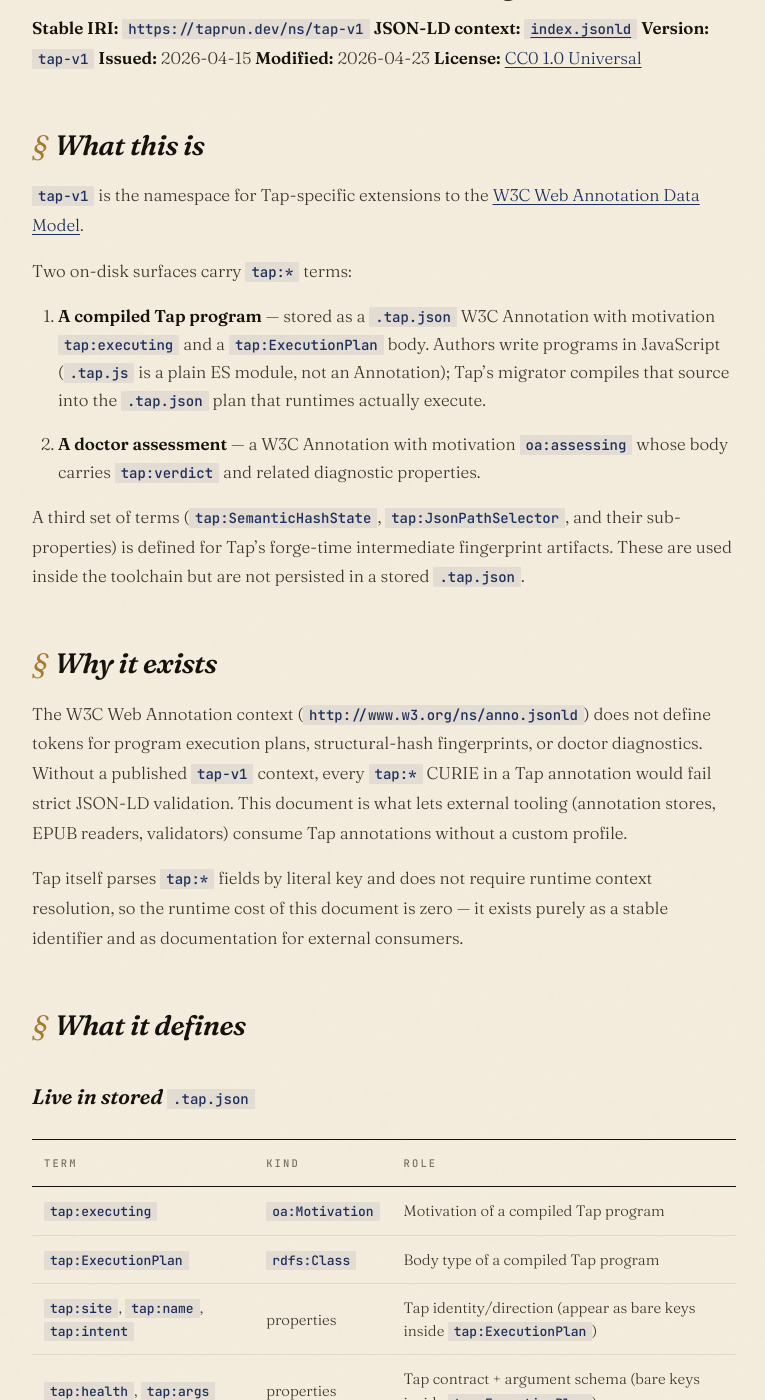
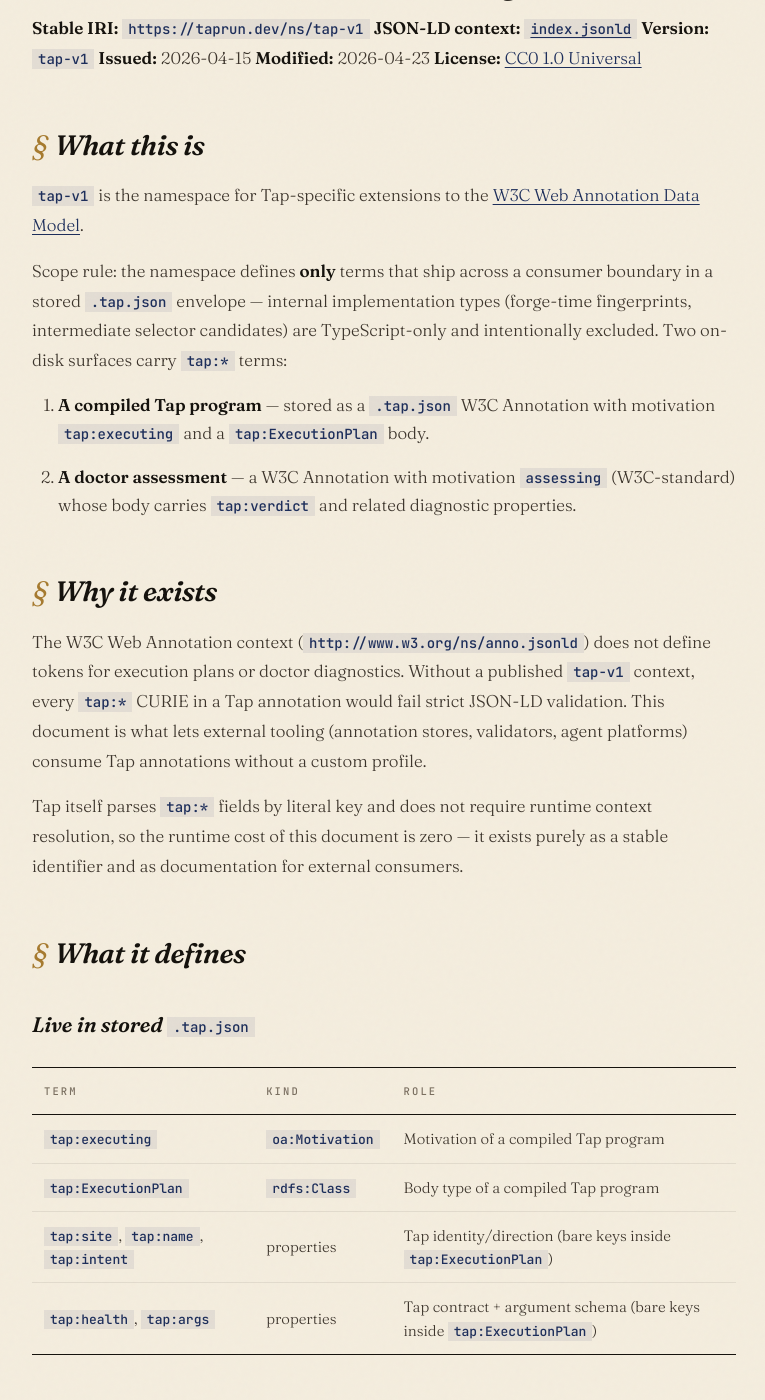
Before and after one commit to LeonTing1010/tap, a Jekyll site: the page built from docs/ns/tap-v1/README.md, in a window 1280 px wide and 1400 px high, scrolled down 190 px. Shown: the whole window, without its empty margins (256-1021 px from the left). Built offline with Jekyll 4.4.1, drawn with Linux system fonts in a browser that asks for light colours; our own code applies the rules of GitHub Pages for plain Markdown files; some of the changed text lies outside the part shown.

Commit message:
ns(tap-v1): cross-consumer-contract scope + JSON-LD naming + CI guard
Three problems resolved together because they're the same fix at
different layers:

1) Scope creep — six forge-time intermediate terms
   (tap:JsonPathSelector, tap:SemanticHashState, tap:rootHash,
   tap:selectors, tap:endpoints, tap:jsonLdValues) were defined as
   protocol vocabulary but README itself admits they "are not persisted
   in a stored .tap.json". Zero external consumers; their presence
   freezes internal fingerprint algorithm shape into a permanent
   protocol commitment (R3 violation: formal-precise-but-inexpressive).
   Removed from index.jsonld and README.md.

2) Historical baggage — tap:extracting was kept as deprecated for
   "namespace stability" but never reached a stored .tap.json. No
   consumer ever depended on it; the deprecation entry was preserving
   nothing real. Removed.

3) Naming inconsistency — tap:suggest_authoritative used snake_case in
   both the namespace and the doctor body type, while every other
   property is camelCase per JSON-LD/RDF convention (and the W3C anno
   model). Renamed to tap:suggestAuthoritative across both repos.
   Convention now documented in README under a new "Naming convention"
   section: classes PascalCase, properties camelCase, motivations
   lowercase verb.

After cleanup the namespace contains exactly 13 cross-consumer terms.

Adds a CI guard (packages.yml :: ns-cross-consumer-only) that
two-way-diffs the canonical 13-term set against index.jsonld @ids and
README contract-table entries. Future scope creep fails the build —
the human-discipline Layer 5 enforcement is replaced with structural
Layer 3 enforcement (Standard 1: make violations difficult, don't
rely on memory).

Co-Authored-By: Claude Opus 4.7 (1M context) <noreply@anthropic.com>

````diff
--- a/docs/ns/tap-v1/README.md
+++ b/docs/ns/tap-v1/README.md
@@ -1,6 +1,6 @@
 ---
 title: "tap-v1 — Web Annotation extension vocabulary"
-description: "Stable JSON-LD vocabulary that extends W3C Web Annotation with tap-specific terms (tap:ExecutionPlan, tap:executing, tap:layer). Versioned at tap-v1 since 2026-04-15."
+description: "Stable JSON-LD vocabulary that extends W3C Web Annotation with tap-specific terms (tap:executing, tap:ExecutionPlan, tap:verdict). Cross-consumer protocol contract only — internal implementation types are TypeScript-only and excluded by design. Versioned at tap-v1 since 2026-04-15."
 permalink: /ns/tap-v1/
 ---
 
@@ -18,31 +18,26 @@ permalink: /ns/tap-v1/
 `tap-v1` is the namespace for Tap-specific extensions to the
 [W3C Web Annotation Data Model](https://www.w3.org/TR/annotation-model/).
 
-Two on-disk surfaces carry `tap:*` terms:
+Scope rule: the namespace defines **only** terms that ship across a
+consumer boundary in a stored `.tap.json` envelope — internal
+implementation types (forge-time fingerprints, intermediate selector
+candidates) are TypeScript-only and intentionally excluded. Two on-disk
+surfaces carry `tap:*` terms:
 
 1. **A compiled Tap program** — stored as a `.tap.json` W3C Annotation with
-   motivation `tap:executing` and a `tap:ExecutionPlan` body. Authors write
-   programs in JavaScript (`.tap.js` is a plain ES module, not an
-   Annotation); Tap's migrator compiles that source into the `.tap.json`
-   plan that runtimes actually execute.
-2. **A doctor assessment** — a W3C Annotation with motivation
-   `oa:assessing` whose body carries `tap:verdict` and related diagnostic
+   motivation `tap:executing` and a `tap:ExecutionPlan` body.
+2. **A doctor assessment** — a W3C Annotation with motivation `assessing`
+   (W3C-standard) whose body carries `tap:verdict` and related diagnostic
    properties.
-
-A third set of terms (`tap:SemanticHashState`, `tap:JsonPathSelector`,
-and their sub-properties) is defined for Tap's forge-time intermediate
-fingerprint artifacts. These are used inside the toolchain but are not
-persisted in a stored `.tap.json`.
 
 ## Why it exists
 
 The W3C Web Annotation context (`http://www.w3.org/ns/anno.jsonld`) does
-not define tokens for program execution plans, structural-hash
-fingerprints, or doctor diagnostics. Without a published `tap-v1`
-context, every `tap:*` CURIE in a Tap annotation would fail strict
-JSON-LD validation. This document is what lets external tooling
-(annotation stores, EPUB readers, validators) consume Tap annotations
-without a custom profile.
+not define tokens for execution plans or doctor diagnostics. Without a
+published `tap-v1` context, every `tap:*` CURIE in a Tap annotation
+would fail strict JSON-LD validation. This document is what lets
+external tooling (annotation stores, validators, agent platforms)
+consume Tap annotations without a custom profile.
 
 Tap itself parses `tap:*` fields by literal key and does not require
 runtime context resolution, so the runtime cost of this document is zero
@@ -57,7 +52,7 @@ external consumers.
 |---|---|---|
 | `tap:executing` | `oa:Motivation` | Motivation of a compiled Tap program |
 | `tap:ExecutionPlan` | `rdfs:Class` | Body type of a compiled Tap program |
-| `tap:site`, `tap:name`, `tap:intent` | properties | Tap identity/direction (appear as bare keys inside `tap:ExecutionPlan`) |
+| `tap:site`, `tap:name`, `tap:intent` | properties | Tap identity/direction (bare keys inside `tap:ExecutionPlan`) |
 | `tap:health`, `tap:args` | properties | Tap contract + argument schema (bare keys inside `tap:ExecutionPlan`) |
 
 ### Live in a doctor `assessing` annotation
@@ -69,24 +64,12 @@ external consumers.
 | `tap:recommendedLayer` | property | Layer doctor recommends re-forging from |
 | `tap:crossValidation` | property | Layer-1 vs. observed-value disagreement record (`{layer1Value, observedValue, disagreement}`) |
 | `tap:suggestions` | property | Ordered diagnostic suggestions (free-text) |
-| `tap:suggest_authoritative` | property | Optional ready-to-embed `AuthoritativeSpec` shown only when verdict is `unverified` AND a known-shape source exists for the target. Lets agents close the verification gap without hand-writing the V config. |
-
-### Forge-time intermediate (not persisted)
-
-| Term | Kind | Role |
-|---|---|---|
-| `tap:JsonPathSelector` | `rdfs:Class`, subclass of `oa:Selector` | JSONPath candidate selector per RFC 9535 |
-| `tap:SemanticHashState` | `rdfs:Class`, subclass of `oa:State` | Forge fingerprint blob |
-| `tap:rootHash`, `tap:selectors`, `tap:endpoints`, `tap:jsonLdValues` | properties | Fingerprint sub-hashes inside `tap:SemanticHashState` |
-
-### Deprecated
-
-| Term | Kind | Note |
-|---|---|---|
-| `tap:extracting` | `oa:Motivation` | Superseded by `tap:executing` (2026-04-23). Never reached a stored `.tap.json`; retained for namespace stability. |
+| `tap:suggestAuthoritative` | property | Optional ready-to-embed `AuthoritativeSpec` shown only when verdict is `unverified` AND a known-shape source exists for the target. Lets agents close the verification gap without hand-writing the V config. |
 
 See [`index.jsonld`](./index.jsonld) for the full context document and
-normative definitions.
+normative definitions. CI guards (`packages.yml :: ns-cross-consumer-only`)
+keep the term set in this README equal to the term set in the JSON-LD
+context so the two never drift.
 
 ## Example: a compiled Tap program
 
@@ -161,18 +144,29 @@ the program against the declared target.
 }
 ```
 
+## Naming convention
+
+Terms follow JSON-LD / RDF convention:
+
+- **Classes** — PascalCase (`tap:ExecutionPlan`)
+- **Properties** — camelCase (`tap:compiledFromLayer`, `tap:suggestAuthoritative`)
+- **Motivations** — lowercase verb (`tap:executing`), matching the W3C anno style (`oa:assessing`, `oa:describing`)
+
 ## Stability
 
 - The namespace URI `https://taprun.dev/ns/tap-v1` is **stable
-  forever**. Once `tap:JsonPathSelector` means what it means in this
+  forever**. Once `tap:ExecutionPlan` means what it means in this
   document, it means that permanently.
 - Backward-incompatible changes ship under a new namespace (`tap-v2/`).
 - Additive, non-breaking refinements may update this document in place
-  (e.g. adding a new property, or marking a term deprecated). The
-  version identifier stays `tap-v1`.
+  (e.g. adding a new property). The version identifier stays `tap-v1`.
 - Deprecated terms are kept in the document (marked
   `owl:deprecated: true`) rather than removed, so external data that
   referenced them remains valid.
+- A CI guard (`packages.yml :: ns-cross-consumer-only`) enforces the
+  scope rule mechanically — terms that appear in this document but are
+  not actually emitted in a stored `.tap.json` or doctor assessment
+  fail the build, and vice versa.
 
 ## License
 
````
Also changed, not shown: docs/doctor/index.md (+2 -2 lines), .github/workflows/packages.yml, 1 other file.
